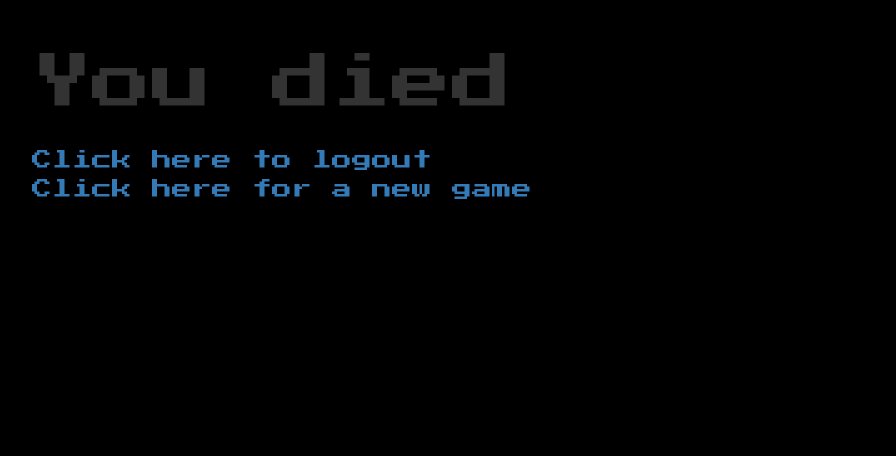
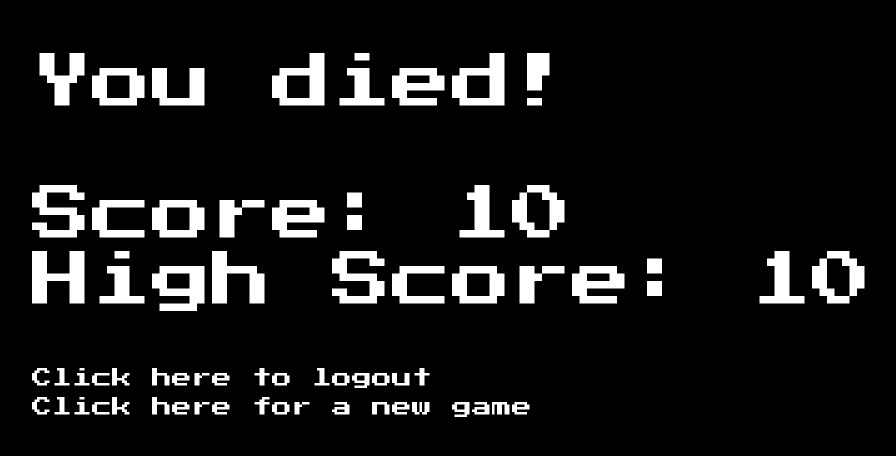
Before and after one commit to jchua1/rogue-zero, a Flask app: template templates/death.html in a window 1280 px wide. Shown: the top 456 px of the page, without its empty margins (18-914 px from the left). Run offline with Flask 2, Linux system fonts and the light colour scheme; the template is opened without the code that fills it: most values are stand-ins (such as "Sample title", 1, 10 or a date in 2020); some libraries are stand-ins or nearby versions.

Commit message:
hgih score

```diff
--- a/app.py
+++ b/app.py
@@ -80,15 +80,34 @@ def sendRoom():
   # print skills
 
 @socketio.on('player_death')
-def playerDeath():#clears user info in database
+def playerDeath(data):#clears user info in database
   db.initDB()
-  db.reset(session['username'])
+  username = session['username']
+  userID = db.getUserID(username)
+  highScore = db.getHighScore(userID)
+
+  print data['score']
+  print highScore
+
+  if data['score'] > highScore:
+    db.setHighScore(userID, data['score'])
+
+  db.reset(userID)
+
   db.closeDB()
   emit('redirect', {'destination': '/death/'})
 
 @app.route('/death/')
 def death():
-  return render_template('death.html', score = request.args['score'], highScore = request.args['highScore'])
+  if isLoggedIn():
+    db.initDB()
+    username = session['username']
+    userID = db.getUserID(username)
+    highScore = db.getHighScore(userID)
+
+    return render_template('death.html', score = request.args['score'], highScore = highScore)
+  else:
+    return redirect(url_for('root'))
 
 @socketio.on('save_room')
 def saveRoom(data):
--- a/static/css/index.css
+++ b/static/css/index.css
@@ -32,13 +32,13 @@
 #deathTitle{
     font-family: 'Press Start 2P', cursive;
     font-size: 60px;
-    font-color:white;
+    color:white;
 }
 
 .ded{
     font-family: 'Press Start 2P', cursive;
     font-size: 20px;
-    font-color:white;
+    color:white;
 }
 
 #canvas:hover{
--- a/static/js/Game.js
+++ b/static/js/Game.js
@@ -133,7 +133,9 @@ Game.prototype.update = function () {
       this.player.highScore = this.player.score;
     }
 
-    this.socket.emit('player_death');
+    this.socket.emit('player_death', {
+      score: this.player.score
+    });
     this.socket.on('redirect', (data) => {
 	    window.location.href = data.destination + '?score=' + this.player.score +
         '&highScore=' + this.player.highScore;
--- a/templates/death.html
+++ b/templates/death.html
@@ -7,8 +7,8 @@
     <link href="https://fonts.googleapis.com/css?family=Press+Start+2P" rel="stylesheet">
   </head>
   <body id="deathPage">
-    <h1 id="deathTitle">You died</h1>
-    <br>
+    <h1 id="deathTitle">You died!<br><br>Score: {{score}}<br>High Score: {{highScore}}</h1>
+    <br><br>
     <a href="../logout" class="ded"> Click here to logout </a>
     <br>
     <a href="../game" class="ded"> Click here for a new game </a>
--- a/utils/db.py
+++ b/utils/db.py
@@ -7,7 +7,7 @@ c = None
 db = None
 
 def createDB():
-  c.execute('CREATE TABLE IF NOT EXISTS users (user_id INTEGER, username TEXT, passhash TEXT, current_room INTEGER, player_info TEXT);')
+  c.execute('CREATE TABLE IF NOT EXISTS users (user_id INTEGER, username TEXT, passhash TEXT, current_room INTEGER, high_score INTEGER, player_info TEXT);')
   c.execute('CREATE TABLE IF NOT EXISTS rooms (user_id INTEGER, room_id INTEGER, room_info TEXT)')
 
 def initDB():
@@ -28,10 +28,17 @@ def getUserID(username):
 
   return userID
 
-def reset(username):
-  userID = getUserID(username)
+def reset(userID):
   c.execute('DELETE FROM rooms WHERE user_id =?',(userID,))
-  c.execute('UPDATE users SET current_room = 0, player_info = \'\' WHERE user_id=?',(userID,))
+  c.execute('UPDATE users SET current_room = 0 WHERE user_id=?',(userID,))
+
+def getHighScore(userID):
+  c.execute('SELECT high_score FROM users WHERE user_id=?', (userID,))
+  highScore = c.fetchone()[0]
+  return highScore
+
+def setHighScore(userID, score):
+  c.execute('UPDATE users SET high_score=? WHERE user_id=?', (score, userID))
 
 def getCurrentRoomID(userID):
   c.execute('SELECT current_room FROM users WHERE user_id=?', (userID,))
@@ -114,8 +121,8 @@ def register(username, password, confirm):
     return 'Username and password must be different.', -1
   else:
     userID = nextUserID()
-    c.execute('INSERT INTO users VALUES (?, ?, ?, ?, ?)',
-              (userID, username, hashlib.sha256(password).hexdigest(), 0, ''))
+    c.execute('INSERT INTO users VALUES (?, ?, ?, ?, ?, ?)',
+              (userID, username, hashlib.sha256(password).hexdigest(), 0, 0, ''))
     return 'Registered successfully!', 0
 
 def isRegistered(username):
```
